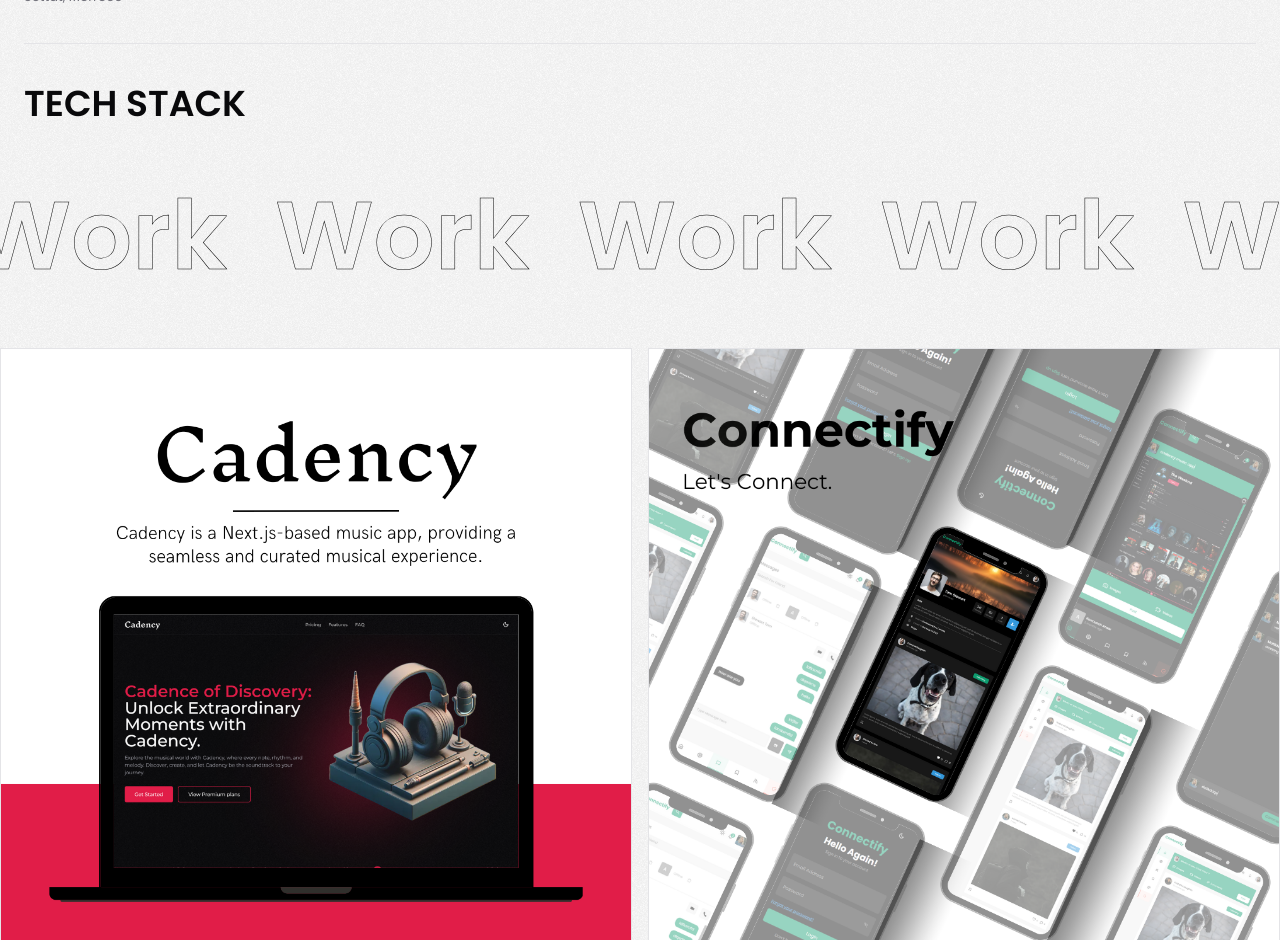
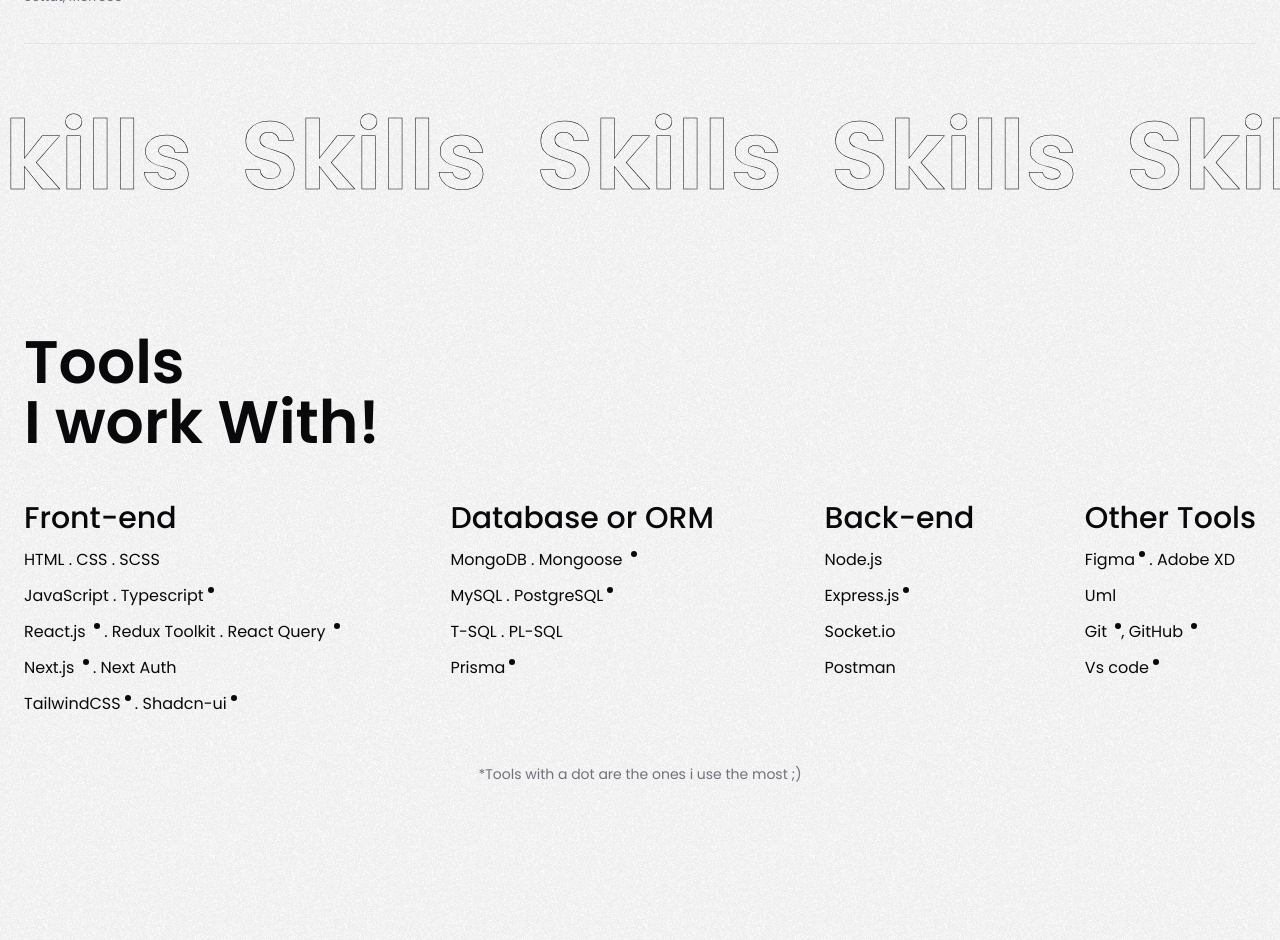
Before and after one commit to NotAnsar/ansar-portfolio, a Next.js app: page / in a window 1280 px wide. Shown: the part 1860-2800 px from the top of the page. Built offline with nearby package versions, Linux system fonts and the light colour scheme.

Commit message:
skills done

```diff
--- a/app/page.tsx
+++ b/app/page.tsx
@@ -12,6 +12,7 @@
 			<Header />
 			<Hero />
 			<About />
+			<Skills />
 
 			<Work />
 			<Contact />
--- a/components/about.tsx
+++ b/components/about.tsx
@@ -26,9 +26,6 @@
 					{EDUCATION.map((e) => (
 						<EducationCard {...e} key={e.school} />
 					))}
-				</div>
-				<div>
-					<h3 className='font-bold uppercase text-4xl mt-10 '>Tech Stack</h3>
 				</div>
 			</Wrapper>
 		</div>
--- a/components/skills.tsx
+++ b/components/skills.tsx
@@ -1,9 +1,102 @@
+import { cn } from '@/lib/utils';
 import MarqueeSection from './marquee-section';
+import Wrapper from './wrapper';
 
 export default function Skills() {
 	return (
 		<div id='skills'>
 			<MarqueeSection>Skills</MarqueeSection>
+			<Wrapper className='mb-20 py-16'>
+				<h2 className='font-bold text-5xl md:text-6xl leading-normal mb-12'>
+					Tools
+					<br />
+					{'I work With!'}
+				</h2>
+
+				<div className='grid sm:grid-cols-2 gap-6 lg:flex justify-between'>
+					<div>
+						<h3 className='text-3xl mb-3 font-medium'>Front-end</h3>
+						<ul className='flex flex-col gap-3'>
+							<li>HTML . CSS . SCSS</li>
+							<li>
+								JavaScript . Typescript
+								<Dot />
+							</li>
+							<li>
+								React.js <Dot /> . Redux Toolkit . React Query <Dot />
+							</li>
+							<li>
+								Next.js <Dot /> . Next Auth
+							</li>
+							<li>
+								TailwindCSS
+								<Dot /> . Shadcn-ui
+								<Dot />
+							</li>
+						</ul>
+					</div>
+					<div>
+						<h3 className='text-3xl mb-3 font-medium'>Database or ORM</h3>
+						<ul className='flex flex-col gap-3'>
+							<li>
+								MongoDB . Mongoose <Dot />
+							</li>
+							<li>
+								MySQL . PostgreSQL
+								<Dot />
+							</li>
+							<li>T-SQL . PL-SQL</li>
+							<li>
+								Prisma
+								<Dot />
+							</li>
+						</ul>
+					</div>
+					<div>
+						<h3 className='text-3xl mb-3 font-medium'>Back-end</h3>
+						<ul className='flex flex-col gap-3'>
+							<li>Node.js</li>
+							<li>
+								Express.js
+								<Dot />
+							</li>
+							<li>Socket.io</li>
+							<li>Postman</li>
+						</ul>
+					</div>
+					<div>
+						<h3 className='text-3xl mb-3 font-medium'>Other Tools</h3>
+						<ul className='flex flex-col gap-3'>
+							<li>
+								Figma
+								<Dot /> . Adobe XD
+							</li>
+							<li>Uml</li>
+							<li>
+								Git <Dot />, GitHub <Dot />
+							</li>
+							<li>
+								Vs code
+								<Dot />
+							</li>
+						</ul>
+					</div>
+				</div>
+				<p className='mt-12 text-center text-sm text-muted-foreground'>
+					{'*Tools with a dot are the ones i use the most ;)'}
+				</p>
+			</Wrapper>
 		</div>
 	);
 }
+
+function Dot({ className }: { className?: string }) {
+	return (
+		<div
+			className={cn(
+				'w-[6px] h-[6px] rounded-full bg-foreground inline-block mb-2 ml-1',
+				className
+			)}
+		/>
+	);
+}
--- a/tailwind.config.ts
+++ b/tailwind.config.ts
@@ -91,7 +91,7 @@
 				noise: '0 0',
 			},
 			backgroundSize: {
-				noise: '200px 200px',
+				noise: '300px 300px',
 			},
 		},
 	},
```
